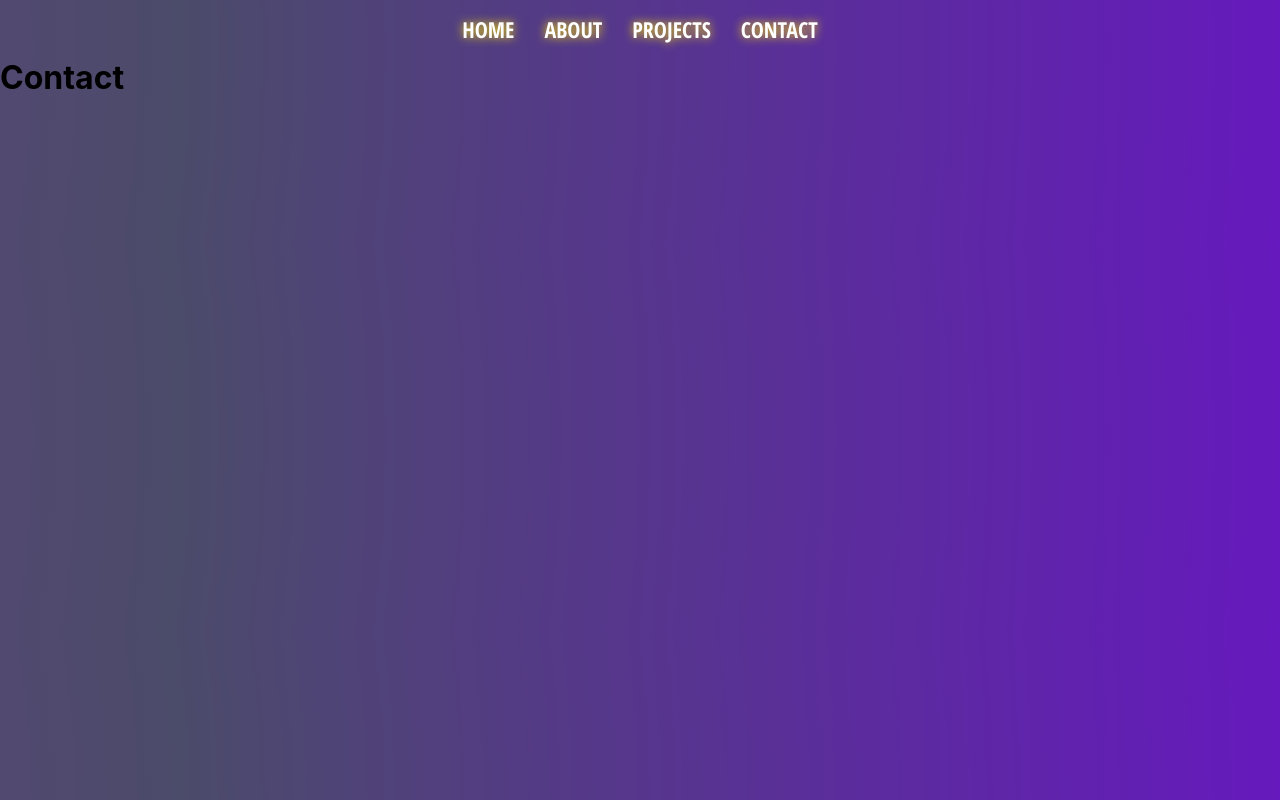
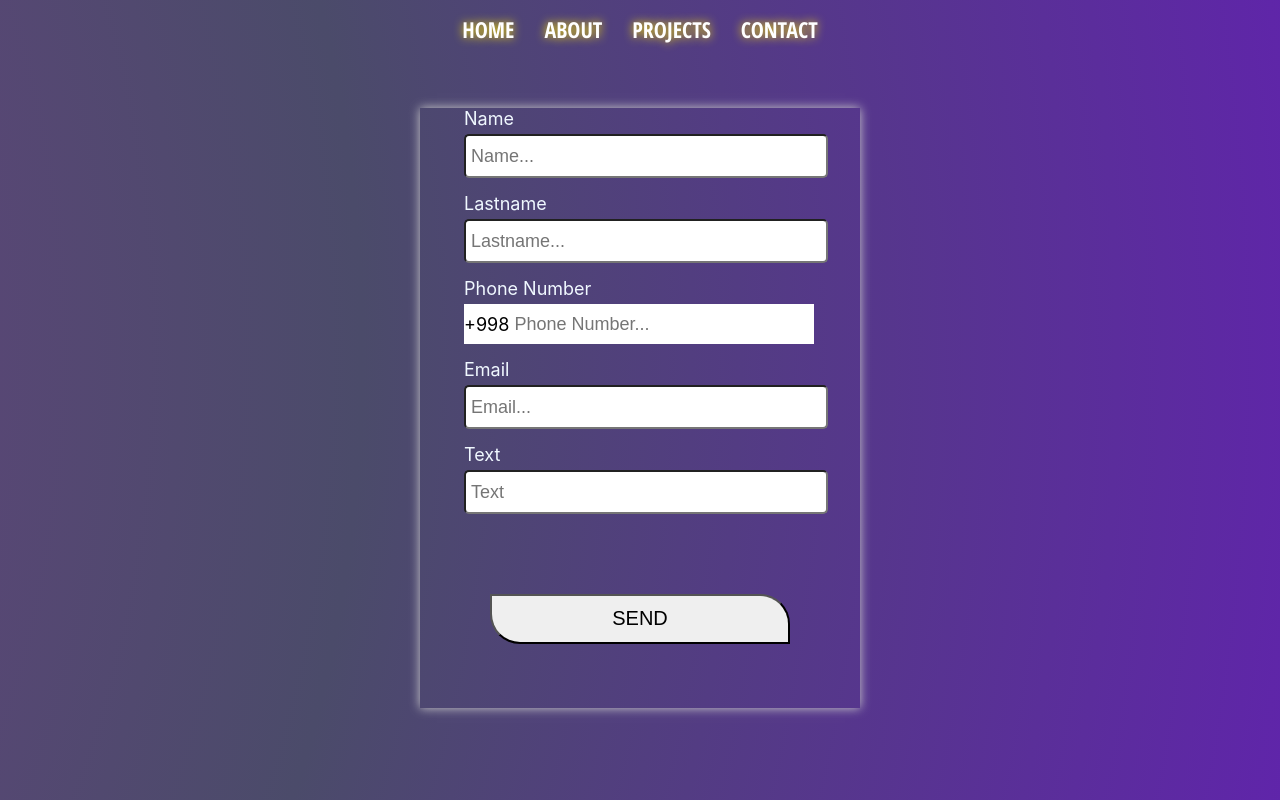
Before and after one commit to rakhimovdev/New_portfolio, a React (Create React App) app: page /contact in a window 1280 px wide. Built offline with nearby package versions, Linux system fonts and the light colour scheme.

Commit message:
Add the media of the Projects

```diff
--- a/src/pages/Contact/Contact.css
+++ b/src/pages/Contact/Contact.css
@@ -0,0 +1,101 @@
+.Conatact {
+    display: flex;
+    flex-direction: column;
+    width: 440px;
+    height: 600px;
+    color: aliceblue;
+    margin: auto;
+    align-items: center;
+    justify-content: center;
+    margin-top: 50px;
+    box-shadow: 0 0 10px #ccc;
+}
+
+form {
+    color: aliceblue;
+    display: flex;
+    flex-direction: column;
+    justify-content: space-around;
+    margin: auto;
+    width: 80%;
+    height: 100%;
+}
+
+input {
+    width: 350px;
+    font-size: 18px;
+    height: 40px;
+    border-radius: 5px;
+    margin-bottom: 15px;
+    padding: 0 5px;
+}
+
+.phone_label {
+    background-color: #fff;
+    color: #000;
+    width: 350px;
+    height: 40px;
+    font-size: 18px;
+    display: flex;
+    align-items: center;
+    margin-bottom: 15px;
+    justify-content: space-between;
+}
+
+.phone_label input {
+    width: 300px;
+    height: 35px;
+    border: none;
+    margin-top: 15px;
+}
+
+label {
+    text-align: left;
+    font-size: 18px;
+    margin-bottom: 5px;
+}
+
+button {
+    width: 300px;
+    height: 50px;
+    margin: auto;
+    border-radius: 0 30px 0 30px;
+    transition: 1s;
+    font-size: 20px;
+}
+
+button:hover {
+    border-radius: 30px 0 30px 0;
+    box-shadow: 0 0 20px blue;
+    border: none;
+    text-shadow: 0 0 10px blue;
+}
+
+@media (max-width:450px) {
+    .Conatact {
+        width: 350px;
+    }
+
+    input {
+        width: 300px;
+    }
+
+    .phone_label {
+        width: 300px;
+    }
+
+    .phone_label input {
+        width: 240px;
+        padding: 0 5px;
+    }
+
+    form {
+        margin: auto;
+        border: 2px solid red;
+        width: 300px;
+    }
+
+    button {
+        width: 300px;
+    }
+}
--- a/src/pages/Contact/Contact.js
+++ b/src/pages/Contact/Contact.js
@@ -2,8 +2,20 @@ import React from 'react'
 import "./Contact.css"
 function Contact() {
     return (
-        <div>
-            <h1>Contact</h1>
+        <div className='Conatact'>
+            <form action="">
+                <label htmlFor="">Name</label>
+                <input type="text" placeholder='Name...' />
+                <label htmlFor="">Lastname</label>
+                <input type="text" placeholder='Lastname...' />
+                <label htmlFor="">Phone Number</label>
+                <label className='phone_label' htmlFor="">+998 <input type="number" name="" id="" placeholder='Phone Number...' /></label>
+                <label htmlFor="">Email</label>
+                <input type="email" name="" id="" placeholder='Email...' />
+                <label htmlFor="" >Text</label>
+                <input type="text" placeholder='Text' />
+                <button>SEND</button>
+            </form>
         </div>
     )
 }
```
